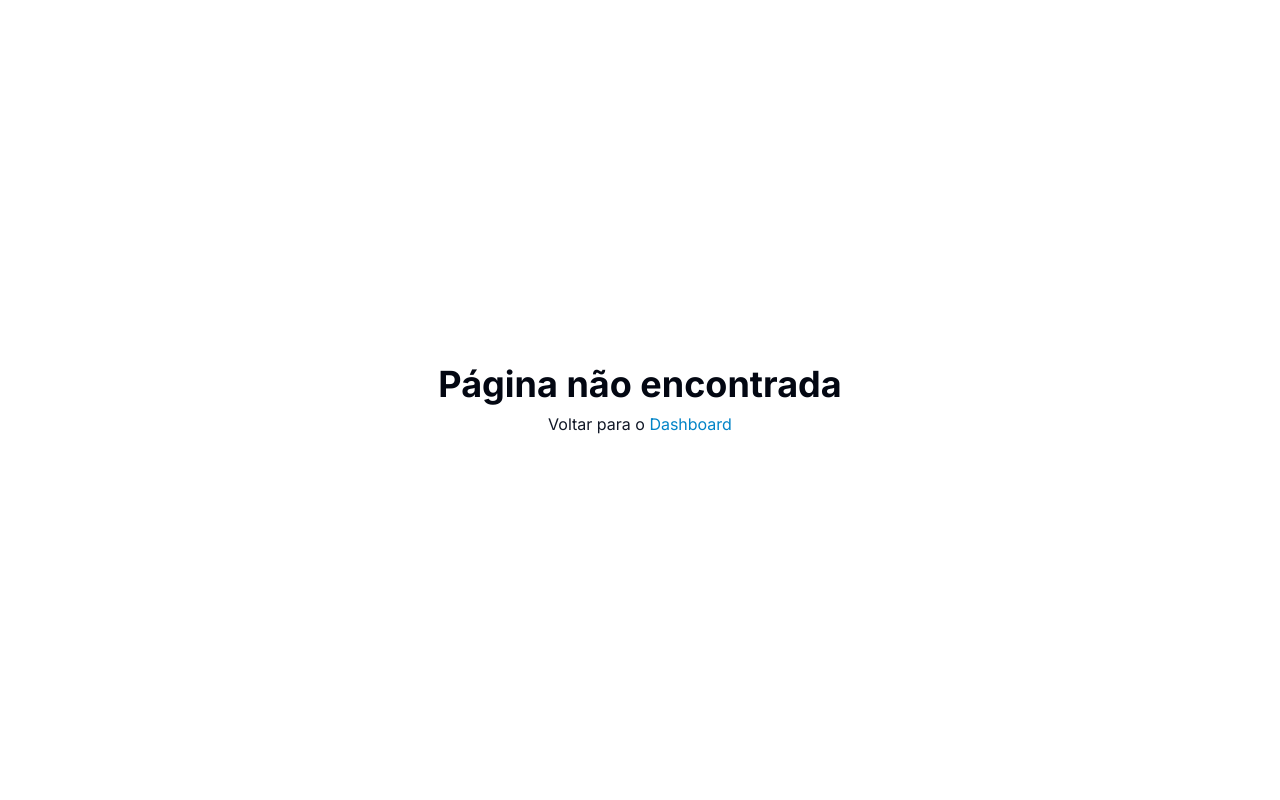
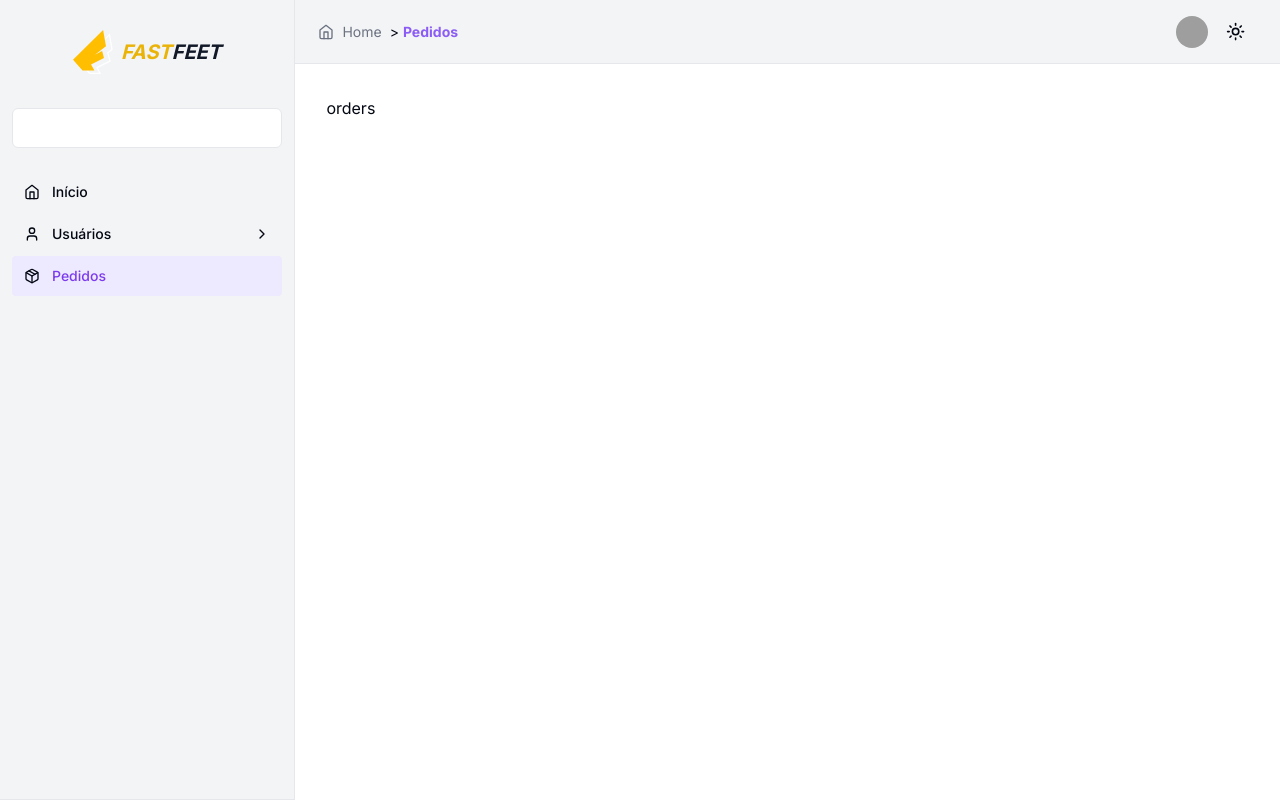
Before and after one commit to felipesanderp/fastfeet-web, a React (Vite) app: page /orders in a window 1280 px wide. Built offline with nearby package versions, Linux system fonts and the light colour scheme; grey boxes are pictures that could not be loaded.

Commit message:
change breadcrumb style

```diff
--- a/src/components/breadcrumb.tsx
+++ b/src/components/breadcrumb.tsx
@@ -30,12 +30,11 @@ export const Breadcrumb = ({ breadcrumbs }: BreadcrumbProps) => {
           const routeTo = `/${pathnames.slice(0, index + 1).join('/')}`
           const customName = breadcrumbs[routeTo]
           const isLast = index === pathnames.length - 1
+          console.log(isLast)
           return (
             <span key={name}>
               {index > 0 && <span className="mx-1">{'>'}</span>}
-              {index >= 1 ? (
-                <Link
-                  to={routeTo}
+              <span
                 className={
                   isLast
                     ? 'text-violet-500 font-semibold'
@@ -43,14 +42,7 @@ export const Breadcrumb = ({ breadcrumbs }: BreadcrumbProps) => {
                 }
               >
                 {customName || name}
-                </Link>
-              ) : (
-                <span
-                  className={isLast ? 'font-bold' : 'text-muted-foreground'}
-                >
-                  {customName || name}
               </span>
-              )}
             </span>
           )
         })}
--- a/src/components/header.tsx
+++ b/src/components/header.tsx
@@ -8,6 +8,7 @@ export function Header() {
     '/users': 'Usuários',
     '/users/admins': 'Admins',
     '/users/deliverymen': 'Entregadores',
+    '/orders': 'Pedidos',
   }
 
   return (
--- /dev/null
+++ b/src/pages/app/orders/orders.tsx
@@ -0,0 +1,3 @@
+export function Orders() {
+  return <h2>orders</h2>
+}
--- a/src/routes.tsx
+++ b/src/routes.tsx
@@ -4,6 +4,7 @@ import { AppLayout } from './pages/_layouts/app'
 import { AuthLayout } from './pages/_layouts/auth'
 import { NotFound } from './pages/404'
 import { Dashboard } from './pages/app/dashboard/dashboard'
+import { Orders } from './pages/app/orders/orders'
 import { UsersAdmin } from './pages/app/users/admin'
 import { UsersDeliverymen } from './pages/app/users/deliverymen'
 import { SignIn } from './pages/auth/sign-in'
@@ -27,6 +28,10 @@ export const router = createBrowserRouter([
         path: '/users/deliverymen',
         element: <UsersDeliverymen />,
       },
+      {
+        path: '/orders',
+        element: <Orders />,
+      },
     ],
   },
   {
```
Lines whose indentation alone changed are shown as unchanged.
